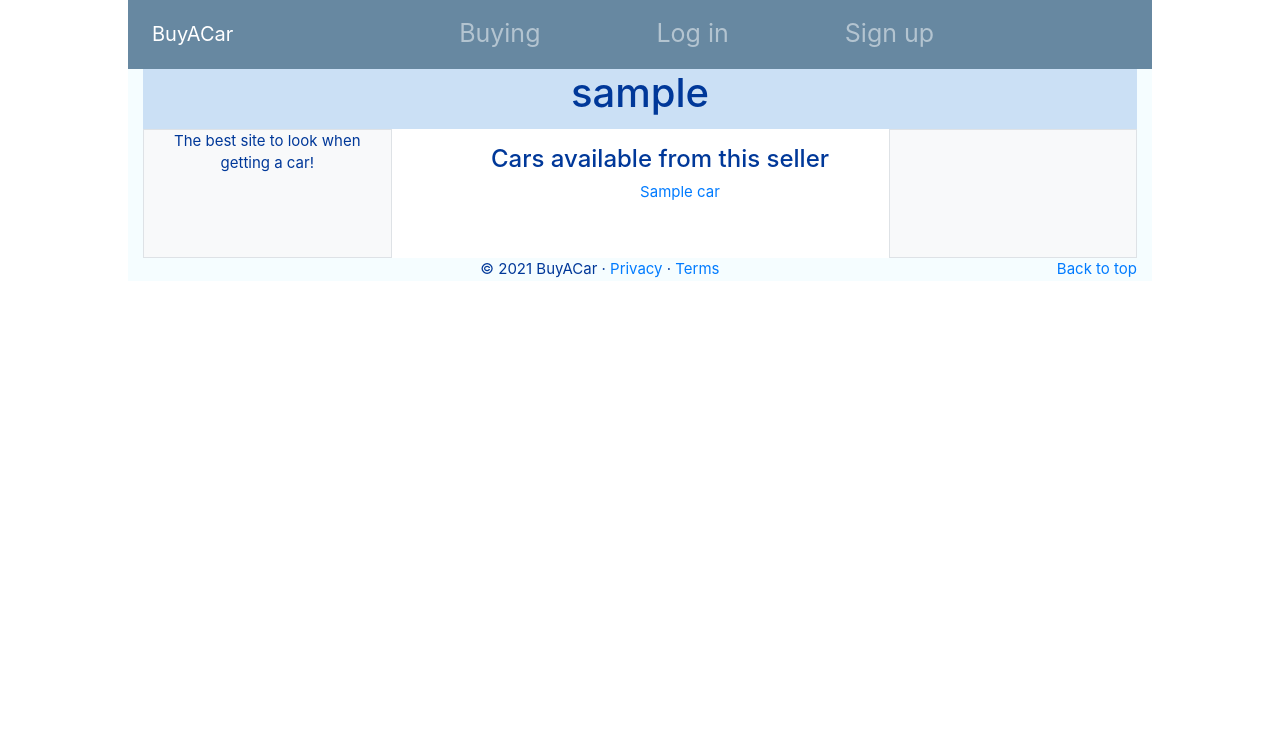
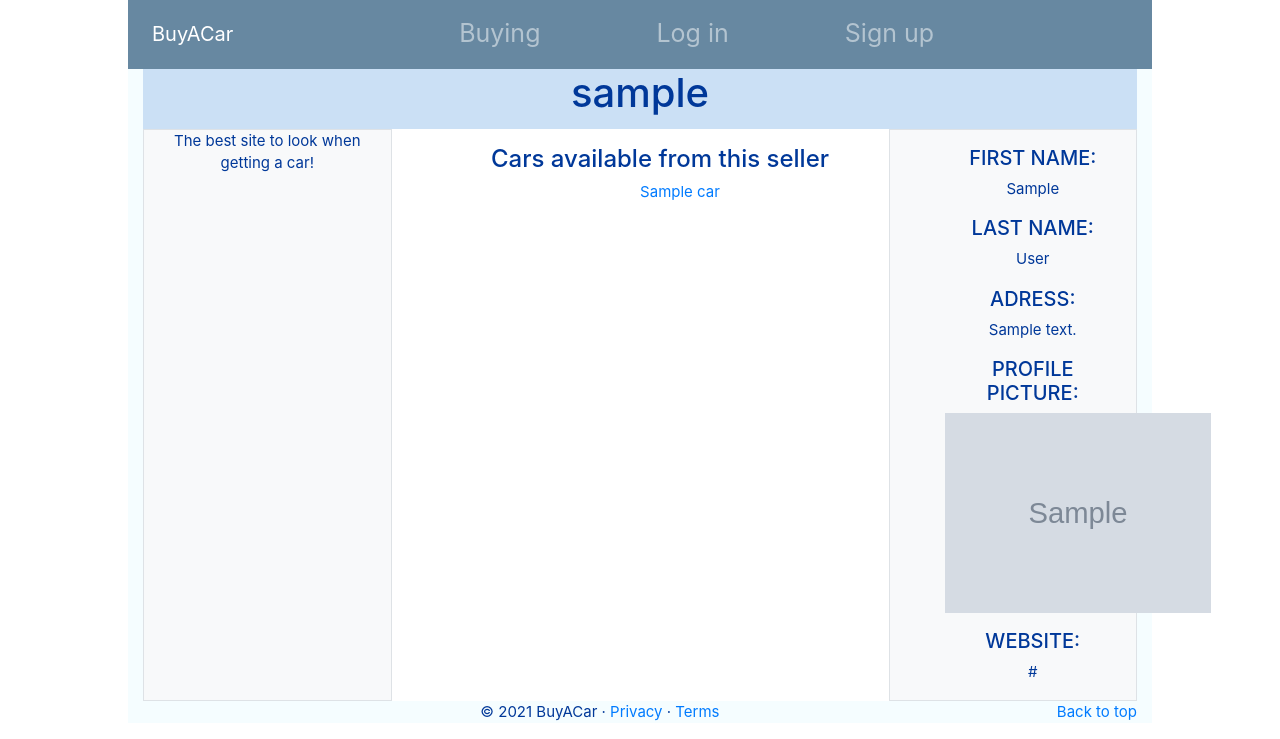
Before and after one commit to forsthenebriss/buyacar, a Django app: a page that uses templates/rango/base.html in a window 1280 px wide. Shown: the part 201-940 px from the top of the page. Before the commit the page ends 479 px from the top, so only its background shows below. Run offline with Django 3.2, Linux system fonts and the light colour scheme; tables that the repository leaves empty hold one stand-in row (values such as "Sample post"); grey boxes marked "Sample" are stand-in pictures; some libraries are stand-ins or nearby versions.

Commit message:
seller details showing

```diff
--- a/rango/urls.py
+++ b/rango/urls.py
@@ -10,6 +10,8 @@ urlpatterns = [
     path('login/', views.user_login, name='login'),
     path('logout/', views.user_logout, name='logout'),
     path('enquire/', views.enquire, name='enquire'),
+    path('privacy/', views.privacy, name='privacy'),
+    path('terms/', views.terms, name='terms'),
     path('sellers/', views.sellers, name='sellers'),
     path('search/', views.search, name='search'),
     #path to any seller/car according to its slug
--- a/rango/views.py
+++ b/rango/views.py
@@ -65,7 +65,6 @@ def search(request):
     except UserProfile.DoesNotExist:
         context_dict['sellers'] = None
     return render(request, 'rango/search.html', context=context_dict)
-
 
 def user_login(request):
     if request.method == 'POST':
@@ -176,7 +175,7 @@ def show_seller(request, username):
         seller = UserProfile.objects.get(slug=username)
         cars = Car.objects.filter(seller=seller)
         # adds findings to the dictionary
-        context_dict['sellers'] = seller
+        context_dict['seller'] = seller
         context_dict['cars'] = cars
         #adds lists of new and cheap cars into the dictionary
         new_cars = Car.objects.filter(is_new=True).order_by('year').reverse()[:5]
@@ -185,7 +184,7 @@ def show_seller(request, username):
         context_dict['cheap'] = cheap_cars
     # or throws an exeption
     except UserProfile.DoesNotExist:
-        context_dict['sellers'] = None
+        context_dict['seller'] = None
     # renders a response for the client with the dict required
     return render(request, 'rango/show_seller.html', context=context_dict)
 
@@ -237,3 +236,10 @@ def buying(request, name):
 
 def enquire(request):
     return HttpResponse("Rango says hey there partner!")
+
+#privacy and terms responses, now include only headings, would include the whole terms/privacy policy if there was actual business
+def privacy(request):
+    return HttpResponse("What We Collect\nHow We Use Information About You \n How Information About You is Shared\nAds and Analytics Partners\nYour Choices\nOther Information\nContact Us", content_type="text/plain")
+
+def terms(request):
+    return HttpResponse("Terms and Conditions\nTerms of Service\nUser Agreement\nAcceptable Use Policy", content_type="text/plain")
--- a/templates/rango/base.html
+++ b/templates/rango/base.html
@@ -45,14 +45,13 @@
                     <ul class="navbar-nav navbar-center  mr-auto">
                         <li class="nav-item"><a class="nav-link" href="{% url 'rango:sellers' %}">Buying</a></li>
                         {% if user.is_authenticated %}
-						<li class="nav-item "><a class="nav-link" href="{% url 'rango:add_car'  user.get_username  %}">Selling</a></li>
+						<li class="nav-item "><a class="nav-link" href="{% url 'rango:add_car' user.get_username  %}">Selling</a></li>
 
 						<li class="nav-item dropdown">
 							<a class="nav-link dropdown-toggle" href="#" id="navbarDropdownMenuLink" role="button" data-toggle="dropdown" aria-haspopup="true" aria-expanded="false">
 							  Profile
 							</a>
 							<div class="dropdown-menu" aria-labelledby="navbarDropdownMenuLink">
-							  <a class="dropdown-item" href="{% url 'rango:sellers' %}">View profile</a>
 							  <a class="dropdown-item" href="{% url 'auth_password_change' %}">Change Password</a>
 							  <a class="dropdown-item" href="{% url 'auth_logout' %}?next=/rango/">Logout</a>
 							</div>
@@ -85,8 +84,7 @@
 				<div class="row">
 					<div class="col-md-3  d-none d-md-block bg-light border sidebar ">
 					<center>
-						<p>
-							{% block sidebar_block %}
+						<p>{% block sidebar_block %}
 								The best site to look when getting a car!
 							{% endblock %}
 						</p>
@@ -111,7 +109,7 @@
                     <footer>
 					<center>
                         <p class="float-right"><a href="#">Back to top</a></p>
-                        <p>&copy; 2021 BuyACar &middot; <a href="#">Privacy</a> &middot; <a href="#">Terms</a></p>
+                        <p>&copy; 2021 BuyACar &middot; <a href="{% url 'rango:privacy' %}">Privacy</a> &middot; <a href="{% url 'rango:terms' %}">Terms</a></p>
                     </center>
 					</footer>
                 </main>
--- a/templates/rango/buying.html
+++ b/templates/rango/buying.html
@@ -3,7 +3,6 @@
 
 {% block title_block %}
 	{% if car %}
-
 		{{ car.name }}
 	{% else %}
 		The chosen car does not exist
@@ -55,8 +54,8 @@
 {% block sidebar_block2 %}
 	{% if user.is_authenticated %}
 		{% if car %}
-		Enquire about this vehicle:
-		<ul class="nav-item"><a class="nav-link" href="{% url 'rango:enquire' %}">Enquire</a></ul>
+		<h1>Enquire</h1>
+			{{ car.seller.user.email }}
 		{% else %}
 		There is no car to enquire about
 		{% endif %}
--- a/templates/rango/index.html
+++ b/templates/rango/index.html
@@ -46,13 +46,11 @@
                         <li class="nav-item"><a class="nav-link" href="{% url 'rango:sellers' %}">Buying</a></li>
                         {% if user.is_authenticated %}
                         <li class="nav-item "><a class="nav-link" href="{% url 'rango:add_car' user.get_username %}">Selling</a></li>
-
 						<li class="nav-item dropdown">
 							<a class="nav-link dropdown-toggle" href="#" id="navbarDropdownMenuLink" role="button" data-toggle="dropdown" aria-haspopup="true" aria-expanded="false">
 							  Profile
 							</a>
 							<div class="dropdown-menu" aria-labelledby="navbarDropdownMenuLink">
-							  <a class="dropdown-item" href="{% url 'rango:about' %}">View profile</a>
 							  <a class="dropdown-item" href="{% url 'auth_password_change' %}">Change Password</a>
 							  <a class="dropdown-item" href="{% url 'auth_logout' %}?next=/rango/">Logout</a>
 							</div>
@@ -87,7 +85,7 @@
             <footer>
 				<center>
                     <p class="float-right"><a href="#">Back to top</a></p>
-                        <p>&copy; 2021 BuyACar &middot; <a href="#">Privacy</a> &middot; <a href="#">Terms</a></p>
+                        <p>&copy; 2021 BuyACar &middot; <a href="{% url 'rango:privacy' %}">Privacy</a> &middot; <a href="{% url 'rango:terms' %}">Terms</a></p>
                 </center>
 			</footer>
 					<!-- Bootstrap core JavaScript -->
--- a/templates/rango/show_seller.html
+++ b/templates/rango/show_seller.html
@@ -2,15 +2,15 @@
 {% load staticfiles %}
 
 {% block title_block %}
-	{% if sellers %}
-		{{ sellers.slug }}
+	{% if seller %}
+		{{ seller.slug }}
 	{% else %}
 		Unknown Seller
 	{% endif %}
 {% endblock %}
 
 {% block body_block %}
-	{% if sellers %}
+	{% if seller %}
 		{% if cars %}
 		<ul>
 			<h4>Cars available from this seller</h4>
@@ -27,3 +27,28 @@
 		Seller does not exist.
 	{% endif %}
 {% endblock %}
+
+
+{% block sidebar_block2 %}
+<center>
+	<div>
+		{% if  seller.user.first_name %}
+		<ul><h5>FIRST NAME: </h5>{{ seller.user.first_name }}</ul>
+		{% endif %}
+		{% if  seller.user.last_name %}
+		<ul><h5>LAST NAME: </h5>{{ seller.user.last_name }}</ul>
+		{% endif %}
+		{% if  seller.address %}
+		<ul><h5>ADRESS: </h5>{{ seller.address }}</ul>
+		{% endif %}
+		{% if  seller.picture %}
+		<ul><h5>PROFILE PICTURE: </h5>
+		<img src="{{ MEDIA_URL }}{{ seller.picture }}"
+		alt="{{ car.name }}"  width="200" height=auto/></ul>
+		{% endif %}
+		{% if  seller.website %}
+		<ul><h5>WEBSITE: </h5>{{ seller.website }}</ul>
+		{% endif %}
+	<div>
+	</center>
+{% endblock %}
```
Also changed, not shown: README.md, rango/migrations/0001_initial.py (added).
